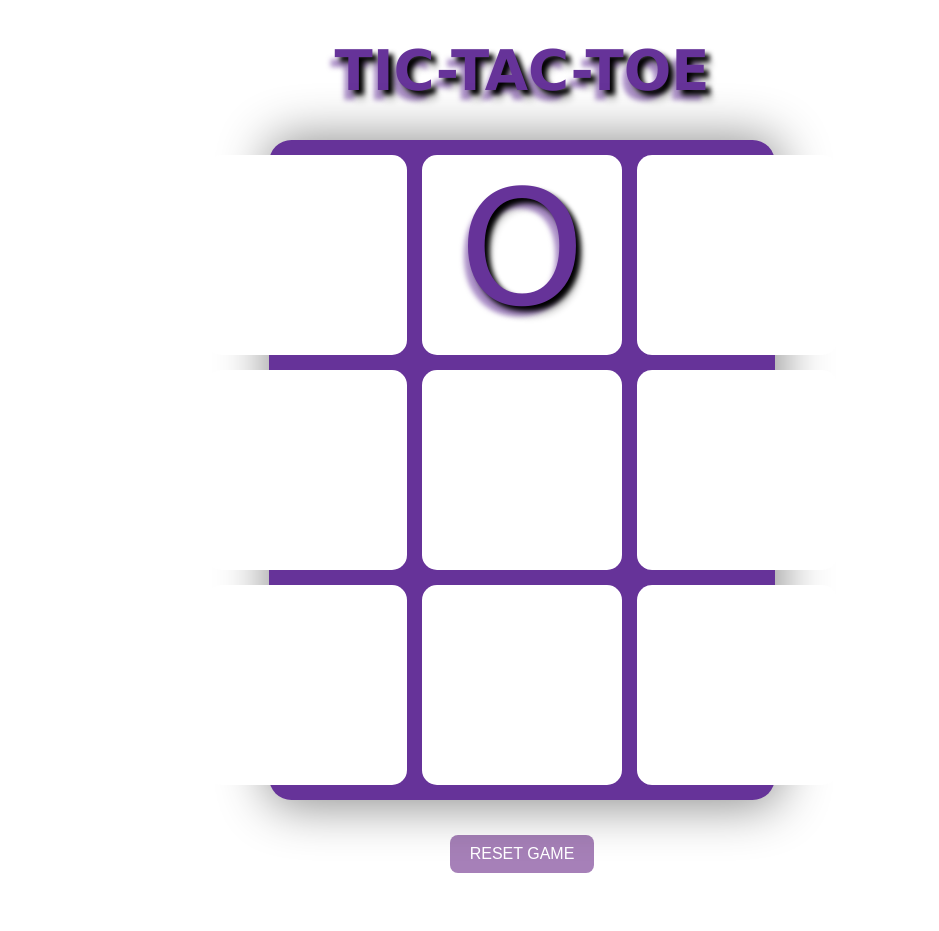
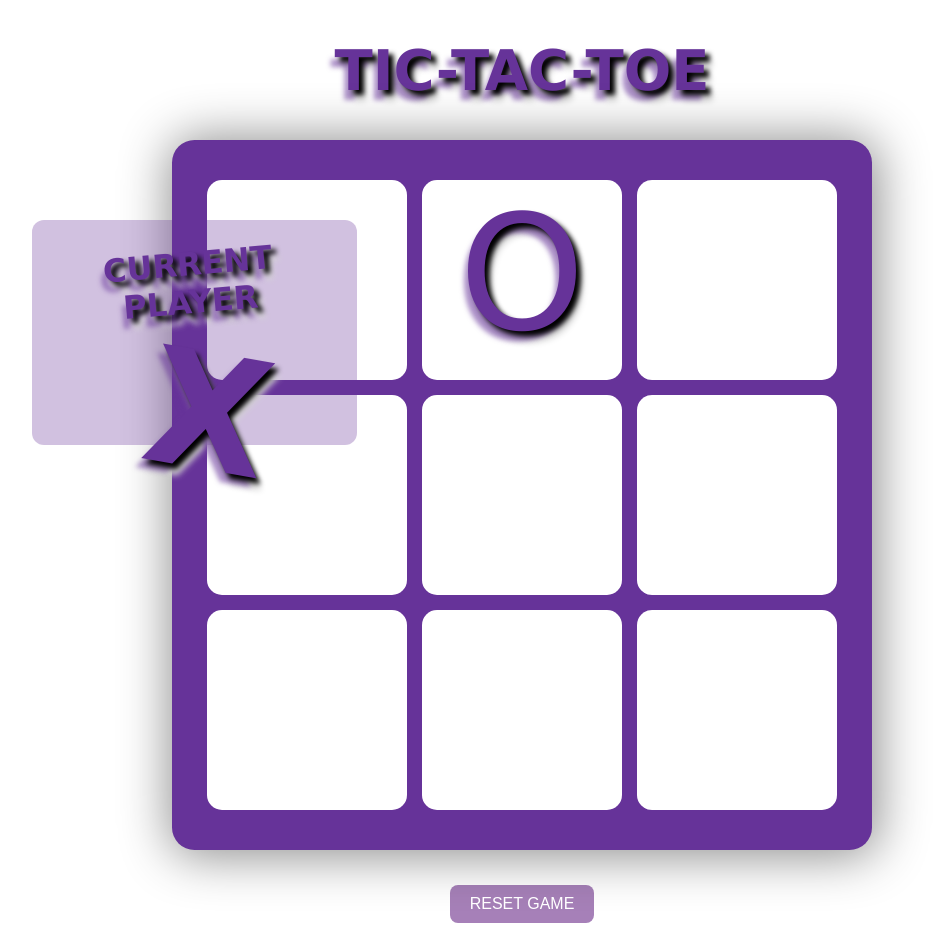
Before and after one commit to versificator-recession/tictactoe, a plain HTML site: page index.html in a window 1280 px wide. Both pictures are taken after a click on the element 640 px from the left and 255 px from the top of the page. Shown: the whole page, without its empty margins (118-1057 px from the left). Before the commit the page ends 881 px from the top, so only its background shows below. Drawn offline with Linux system fonts and the light colour scheme.

Commit message:
12/13/2023 Update

```diff
--- a/index.html
+++ b/index.html
@@ -9,8 +9,9 @@
 </head>
 <body>
     <h1>TIC-TAC-TOE</h1>
-    <div class="scoreBoard">
-        <div></div>
+    <div id="gameStatus" class="leftSide">
+        <span id="span1">CURRENT PLAYER</span>
+        <span id="currentPlayer">X</span>
         <div></div>
         <div></div>
     </div>
--- a/script.js
+++ b/script.js
@@ -1,14 +1,18 @@
-
 const plays = ["X", "O"];
 
 let gameActive = true;
 let winner = null;
+let winningPath = [null, null, null];
 let currentPlayer = Math.round(Math.random());
 let ticTacToeBoard = Array(9).fill(null);
 
+let currentPlayerDisplay = document.getElementById("currentPlayer");
+let displayMessage = document.getElementById("span1");
+currentPlayerDisplay.innerHTML = plays[currentPlayer];
+
+
 
 function checkWin () {
-
 	const winConditions = [
 	   [0, 1, 2], [3, 4, 5], [6, 7, 8],
 		[0, 3, 6], [1, 4, 7], [2, 5, 8],
@@ -18,40 +22,39 @@ function checkWin () {
 	for (let i = 0; i <winConditions.length; i++) {
 		const [a, b, c] = winConditions[i];
 		if (ticTacToeBoard[a] && ticTacToeBoard[a] === ticTacToeBoard[b] && ticTacToeBoard[a] === ticTacToeBoard[c]) {
-			postGame(winner);
+			winningPath = winConditions[i].map(value => value + 1);
 			return ticTacToeBoard[a];
 		}
 	}
-
 	return null;
 }
 
 function gridAnimations () {
 	document.querySelectorAll(".ticTacToeBoard div").forEach(function(div) {
-	    div.style.textShadow = "5px 5px 5px black";
+	    div.style.backgroundColor = "lightgray";
 	});
-	document.querySelector(".box1").style.backgroundColor = "lightblue";
-	document.querySelector(".box2").style.backgroundColor = "yellow";
-	document.querySelector(".box3").style.backgroundColor = "lightgreen";
-	document.querySelector(".box5").style.backgroundColor = "rgba(255, 0, 0, 0.4";
-	document.querySelector(".box6").style.backgroundColor = "lightblue";
-	document.querySelector(".box9").style.backgroundColor = "yellow";
+	winningPath.forEach(function(number) {
+		let box = document.querySelector(".box" + number);
+		box.style.backgroundColor = "rgba(235, 255, 0, 90%)";
+		box.style.textShadow = "5px 5px 5px black";
+	});
+	winningPath.forEach(function(number, index) {
+		let box = document.querySelector(".box" + number);
+		box.style.animationDelay = `${index}.0s`;
+		box.style.animation = `slowSpin 1.5s 1 ${index - index * 0.5}s`;
+	});
 }
 
 function postGame (winner) {
 	gameActive = false;
-	document.querySelectorAll(".box1").forEach(function(div) {
-		div.style.backgroundColor = 'rgba(255, 0, 0, 0.5)';
-	});
-
+	displayMessage.innerHTML = "WINNING PLAYER";
+	currentPlayerDisplay.innerHTML = winner;
 	gridAnimations ();
-
 }
 
 document.getElementById('resetButton').addEventListener('click', function() {
     location.reload();
 });
-
 
 document.addEventListener('DOMContentLoaded', function () {
    const squares = document.querySelectorAll('.ticTacToeBoard div');
@@ -62,7 +65,9 @@ document.addEventListener('DOMContentLoaded', function () {
 	         this.textContent = plays[currentPlayer];
 	         ticTacToeBoard[index] = plays[currentPlayer];
 	         currentPlayer = currentPlayer ^ 1;
+	         currentPlayerDisplay.innerHTML = plays[currentPlayer];
 	         winner = checkWin();
+	         if (winner) { postGame(winner) };
 	      }
 
 	   });
--- a/style.css
+++ b/style.css
@@ -20,7 +20,8 @@
   justify-content: center;
   align-content: center;
   border-radius: 22.5px;
-  width: 40%;
+  width: 700px;
+  height: 680px;
   box-shadow: 2px 2px 50px 4px rgba(0,0,0,0.45);
 }
 
@@ -33,10 +34,44 @@
   text-align: center;
   display: table-cell;
   vertical-align: middle;
+  transition: background-color 750ms;
 }
 
 .ticTacToeBoard div:hover {
   background-color: rgba(235, 235, 235, 0.8);
+  cursor: pointer;
+}
+
+.leftSide {
+  position: absolute;
+  left: 150px;
+  top: 220px;
+  height: 200px;
+  width: 255px;
+  border-radius: 12px;
+  background-color: hsla(270, 50%, 40%, 0.30);
+  padding: 25px 35px 0px 35px;
+
+  display: flex;
+  text-align: center;
+  font-size: 2em;
+  text-shadow: var(--custom-shadow);
+  color: hsl(270, 50%, 40%);
+  font-weight: bolder;
+}
+
+#span1 {
+  transform: rotate(-5deg);
+}
+
+#currentPlayer {
+  position: absolute;
+  left: 115px;
+  top: 100px;
+  color: hsl(270, 50%, 40%);
+  text-shadow: var(--custom-shadow);
+  font-size: 5.0em;
+  transform: rotate(10deg);
 }
 
 #resetButton {
@@ -53,11 +88,11 @@
   font-size: 16px;
   text-transform: uppercase;
   cursor: pointer;
-  transition: background-color 0.3s;
+  transition: background-color 0.85s;
 }
 
 #resetButton:hover {
-  background-color: #9570a0;
+  background-color: hsla(270, 50%, 40%, 0.85);
 }
 
 h1 {
@@ -70,3 +105,13 @@ h1 {
   text-shadow: var(--custom-shadow);
   justify-content: center;
 }
+
+@keyframes quickSpin {
+  from { transform: rotate(0deg); }
+  to { transform: rotate(720deg); }
+}
+
+@keyframes slowSpin {
+  from { transform: rotate(0deg); }
+  to { transform: rotate(360deg); }
+}
```
Lines whose indentation alone changed are shown as unchanged.
